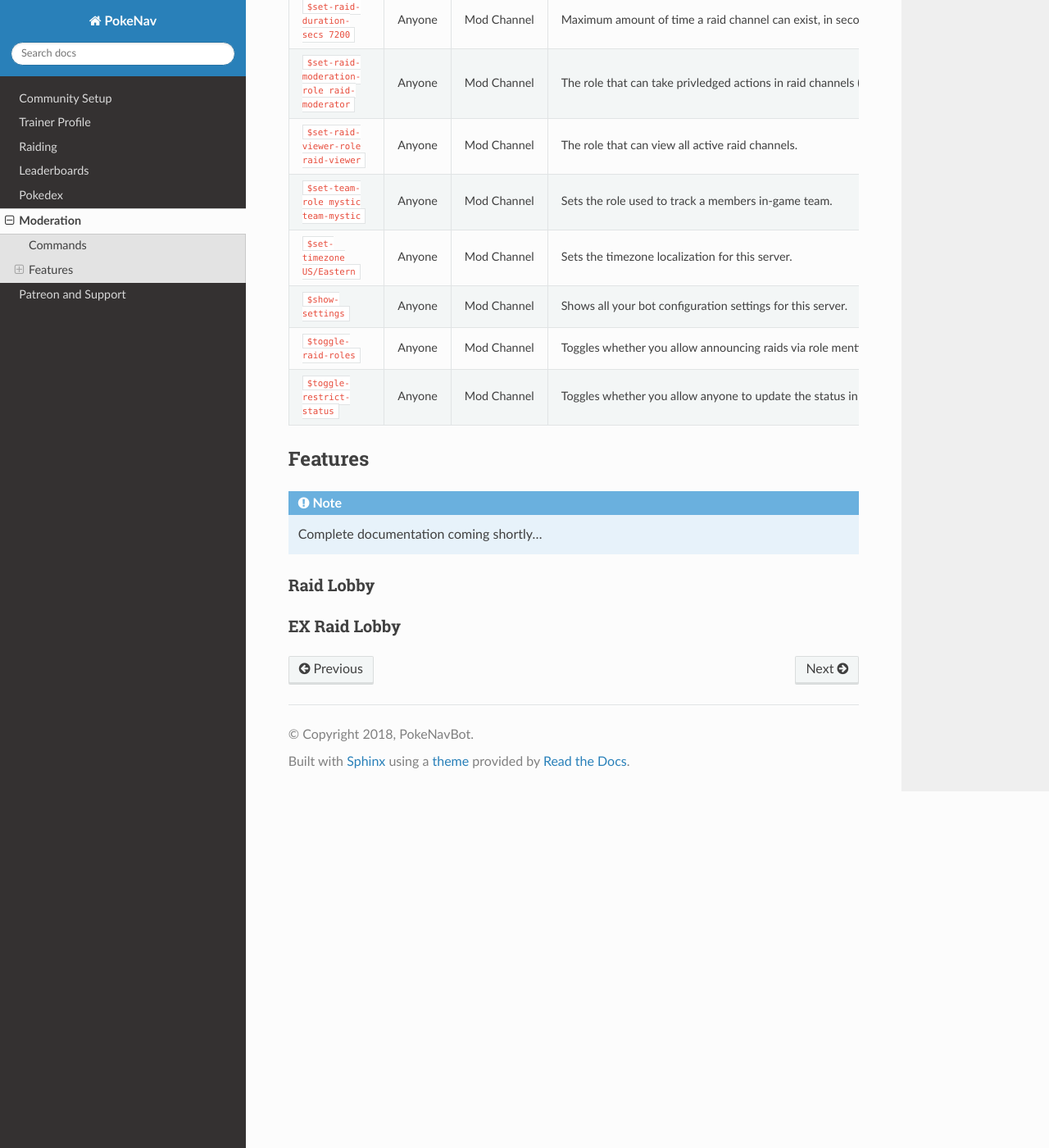
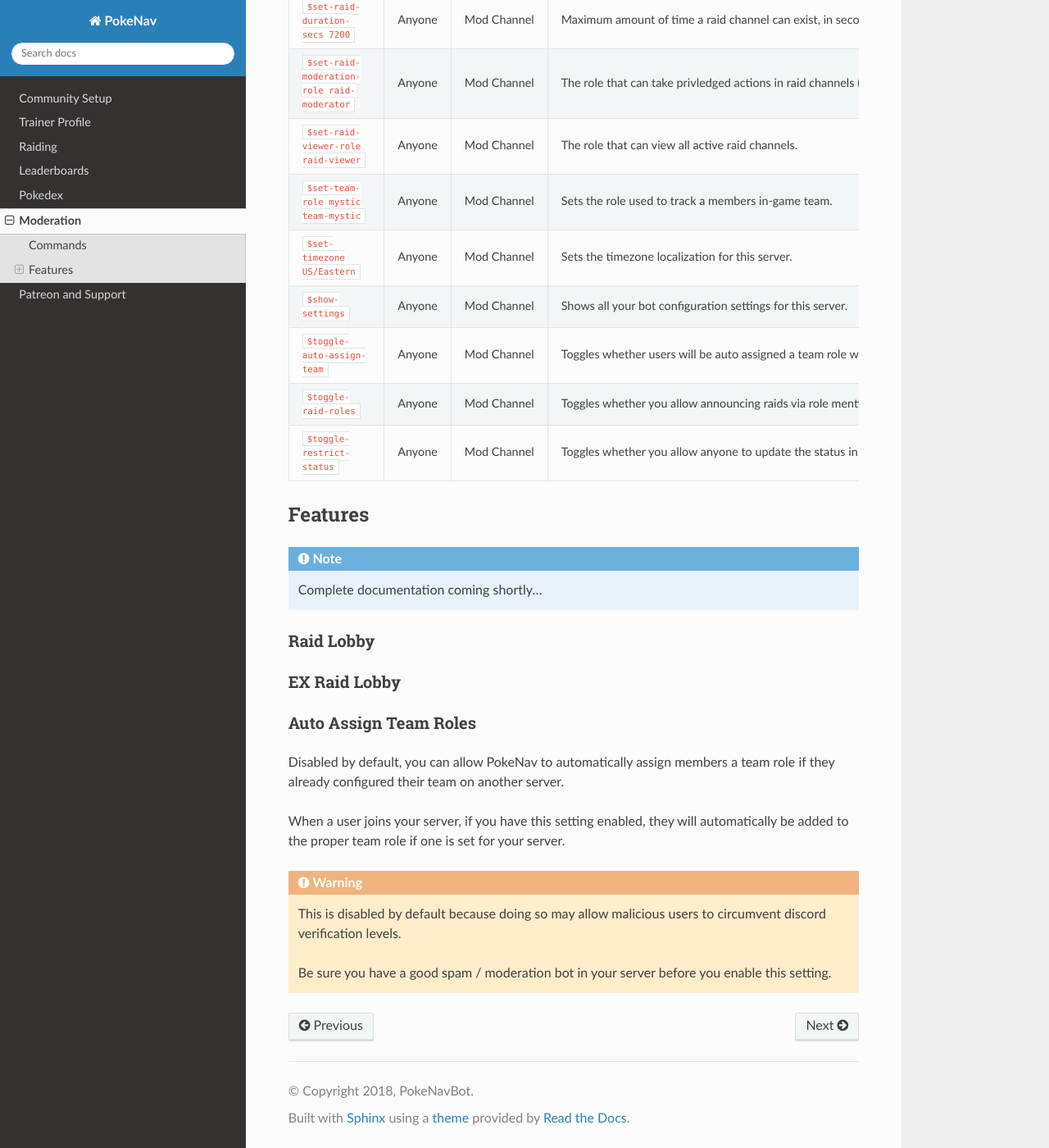
Before and after one commit to PokeNavBot/pokenav-documentation, a Sphinx documentation site: the page built from source/moderation.md, in a window 1280 px wide and 1400 px high, scrolled down 1443 px. Shown: the whole window at 82% size. Built offline with Sphinx 7.4.7 and the Read the Docs theme 2.0.0, drawn with Linux system fonts in a browser that asks for light colours; formulas are drawn with MathJax 3.

Commit message:
toggle auto assign

````diff
--- a/source/moderation.md
+++ b/source/moderation.md
@@ -30,6 +30,7 @@ These commands can only be run in the moderation room, which is accessible to se
    ``$set-team-role mystic team-mystic``, Anyone, Mod Channel, "Sets the role used to track a members in-game team."
    ``$set-timezone US/Eastern``, Anyone, Mod Channel, "Sets the timezone localization for this server."
    ``$show-settings``, Anyone, Mod Channel, "Shows all your bot configuration settings for this server."
+   ``$toggle-auto-assign-team``, Anyone, Mod Channel, "Toggles whether  users will be auto assigned a team role when joining your community."
    ``$toggle-raid-roles``, Anyone, Mod Channel, "Toggles whether you allow announcing raids via role mentions."
    ``$toggle-restrict-status``, Anyone, Mod Channel, "Toggles whether you allow anyone to update the status in a raid."
 
@@ -47,3 +48,19 @@ These commands can only be run in the moderation room, which is accessible to se
 ### Raid Lobby
 
 ### EX Raid Lobby
+
+### Auto Assign Team Roles
+
+Disabled by default, you can allow PokeNav to automatically assign members a team role if they already configured their team on another server.
+
+When a user joins your server, if you have this setting enabled, they will automatically be added to the proper team role if one is set for your server.
+
+
+```eval_rst
+
+.. warning::
+
+    This is disabled by default because doing so may allow malicious users to circumvent discord verification levels.
+
+    Be sure you have a good spam / moderation bot in your server before you enable this setting.
+```
````
